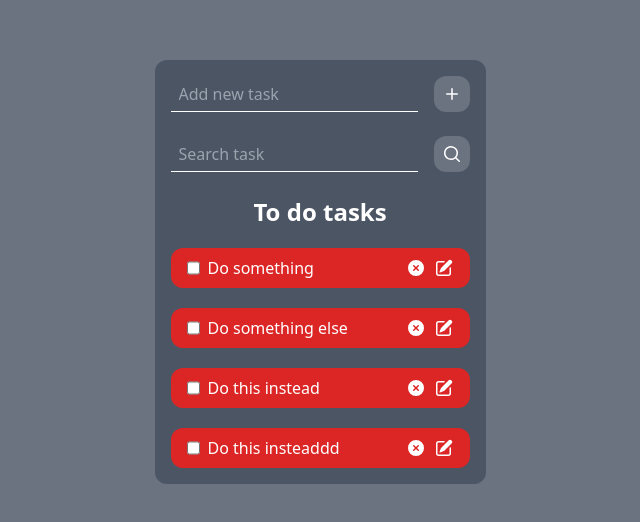
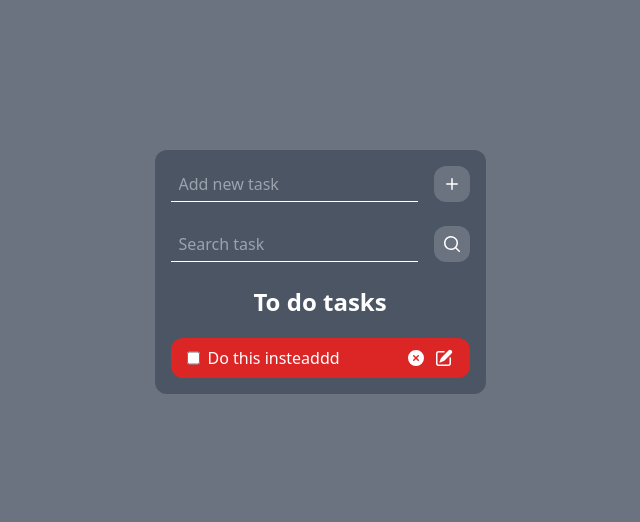
Before and after one commit to JellyGamez/Vue-todo-app, a Vue app: page / in a window 1280 px wide. Shown: the part 128-650 px from the top of the page, without its empty margins (320-960 px from the left). Built offline with nearby package versions, Linux system fonts and the light colour scheme.

Commit message:
added axios

```diff
--- a/package.json
+++ b/package.json
@@ -8,6 +8,7 @@
     "preview": "vite preview"
   },
   "dependencies": {
+    "axios": "^1.4.0",
     "vue": "^3.3.4"
   },
   "devDependencies": {
--- a/src/App.vue
+++ b/src/App.vue
@@ -5,9 +5,9 @@ import ConfirmEditIcon from './components/icons/ConfirmEditIcon.vue';
 import AddIcon from './components/icons/AddIcon.vue';
 import SearchIcon from './components/icons/SearchIcon.vue';
 const tasks = ref([
-    { label: "Do something", completed: false, id: 1      },
-    { label: "Do something else", completed: false, id: 2 },
-    { label: "Do this instead", completed: false, id: 3   },
+    //{ label: "Do something", completed: false, id: 1      },
+    //{ label: "Do something else", completed: false, id: 2 },
+    //{ label: "Do this instead", completed: false, id: 3   },
     { label: "Do this insteaddd", completed: false, id: 4 },
 ]);
 const mainInput = ref('');
@@ -21,6 +21,9 @@ const filters = computed(() => {
     completed: tasks.value.filter(task => task.completed && task.label.includes(searchInput.value.trim())),
   }
 });
+
+
+const axios = require('axios');
 
 function addNewTask() {
   if (isEditing.value)
--- a/src/components/TaskList.vue
+++ b/src/components/TaskList.vue
@@ -1,7 +1,7 @@
 <script setup>
 import TaskItem from './TaskItem.vue';
 
-defineProps({ listLabel: String, tasks: Array})
+defineProps({ listLabel: String, tasks: Array});
 
 </script>
 
```
Also changed, not shown: 1 other file (tests, documents, lock files or other folders).
